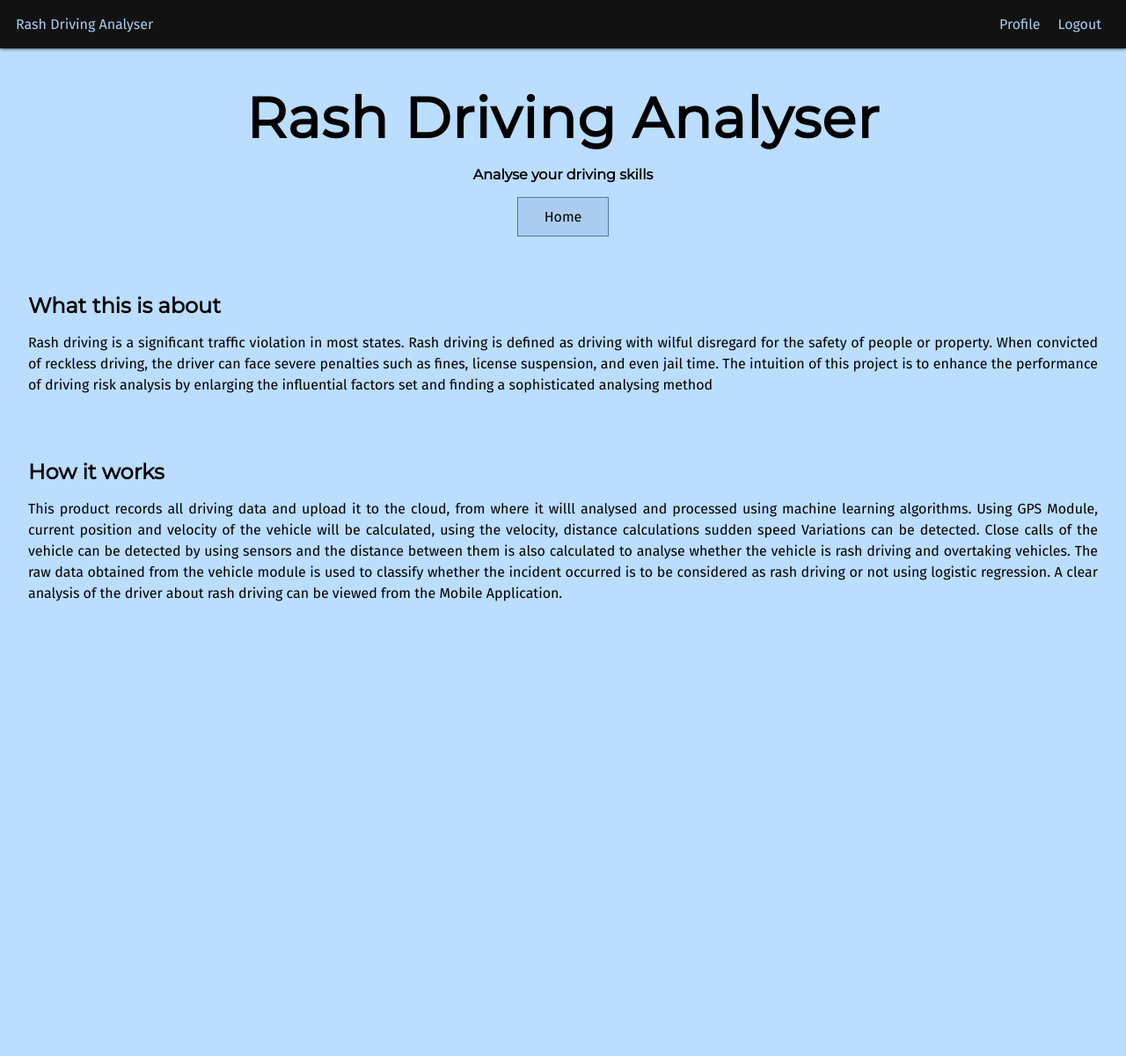
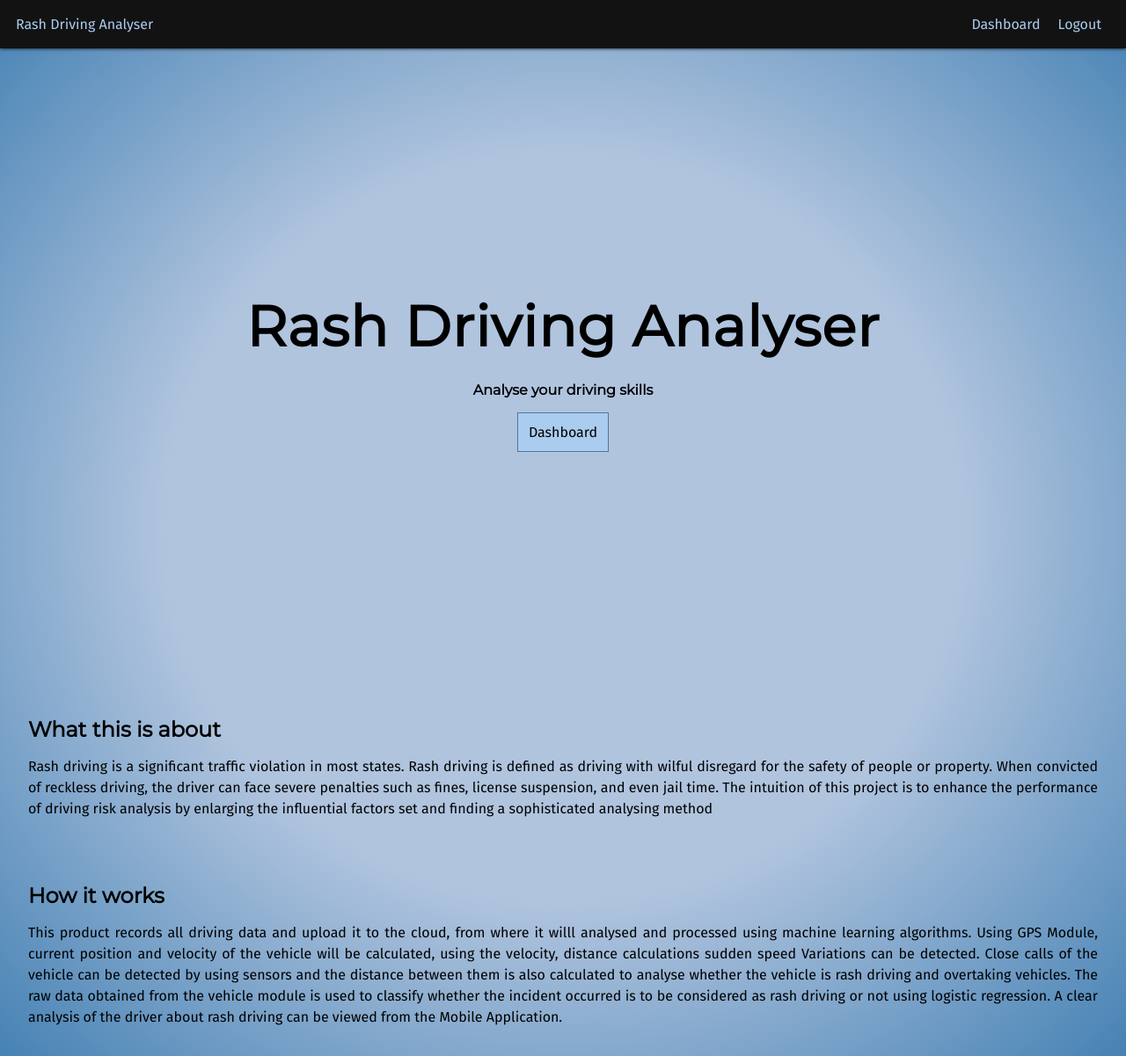
Before and after one commit to Yukon2077/Rash-Driving-Analyser, a Flask app: page / in a window 1280 px wide. Shown: the whole page at 88% size. Before the commit the page ends 684 px from the top, so only its background shows below. Run offline with Flask 3, Linux system fonts and the light colour scheme; the visitor is signed in with stand-in values (Sample User, id 1).

Commit message:
changed Home/Profile to Dashboard

```diff
--- a/Flask/app/main/views.py
+++ b/Flask/app/main/views.py
@@ -27,7 +27,7 @@ def login():
             if user:
                 if check_password_hash(user.password, password):
                     session['user_id'] = user.user_id
-                    return redirect(url_for('.home'))
+                    return redirect(url_for('.dashboard'))
                 else:
                     flash('Wrong password or email')
                     return redirect(url_for('.login'))  # Wrong password...............or email, I dunno
@@ -36,7 +36,7 @@ def login():
                 return redirect(url_for('.login'))  # Email doesn't exists
         return render_template('login.html', login_form=login_form)
     else:
-        return redirect(url_for('.home'))
+        return redirect(url_for('.dashboard'))
 
 
 @main.route('/register', methods=['GET', 'POST'])
@@ -57,7 +57,7 @@ def register():
                 db.session.commit()
                 if user.user_id:
                     session['user_id'] = user.user_id
-                    return redirect(url_for('.home'))
+                    return redirect(url_for('.dashboard'))
                 else:
                     flash('Something went wrong')
                     return redirect(url_for('.register'))
@@ -67,16 +67,16 @@ def register():
         return render_template('register.html',
                                register_form=register_form)
     else:
-        return redirect(url_for('.home'))
+        return redirect(url_for('.dashboard'))
 
 
-@main.route('/home')
-def home():
+@main.route('/dashboard')
+def dashboard():
     if 'user_id' in session:
         user = User.query.with_entities(User.name, User.email).filter_by(user_id=session['user_id']).first()
         vehicles = Vehicle.query.filter_by(user_id=session['user_id']).all()
         vehicle_count = Vehicle.query.filter_by(user_id=session['user_id']).count()
-        return render_template('home.html', user=user, vehicles=vehicles, vehicle_count=vehicle_count)
+        return render_template('dashboard.html', user=user, vehicles=vehicles, vehicle_count=vehicle_count)
     else:
         return redirect(url_for('.login'))
 
@@ -107,7 +107,7 @@ def connect():
             db.session.add(vehicle)
             db.session.commit()
             current_app.logger.debug('vehicle added')
-            return redirect(url_for('.home'))
+            return redirect(url_for('.dashboard'))
         return render_template('connect.html', connect_form=connect_form)
     else:
         return redirect(url_for('.login'))
--- a/Flask/app/static/css/styles.css
+++ b/Flask/app/static/css/styles.css
@@ -28,11 +28,19 @@ html::-webkit-scrollbar-thumb {
 }
 
 body {
-	background: #BBDDFF;
-	/*background: radial-gradient(lightsteelblue 50%, steelblue);*/
+	background: radial-gradient(lightsteelblue 50%, steelblue);
 	display: flex;
 	flex-flow: column;
 	min-height: 85vh;
+}
+
+.display {
+	height: 90vh;
+	display: flex;
+	flex-direction: column;
+	align-items: center;
+	justify-content: center;
+
 }
 
 .display h1 {
--- a/Flask/app/templates/index.html
+++ b/Flask/app/templates/index.html
@@ -11,7 +11,7 @@
     {% if 'user_id' not in session %}
     <a href='/login' class="button">Login</a><a href='/register' class="button">Register</a>
     {% else %}
-    <a href='/home' class="button">Home</a>
+    <a href='/dashboard' class="button">Dashboard</a>
     {% endif %}
 
 </section>
--- a/Flask/app/templates/skeleton.html
+++ b/Flask/app/templates/skeleton.html
@@ -18,7 +18,7 @@
 				<li><a href="/login" class="nav-link">Login</a></li>
 				<li><a href="/register" class="nav-link">Register</a></li>
                 {% else %}
-				<li><a href="/home" class="nav-link">Profile</a></li>
+				<li><a href="/dashboard" class="nav-link">Dashboard</a></li>
 				<li><a href="/logout" class="nav-link">Logout</a></li>
                 {% endif %}
 			</ul>
```
Also changed, not shown: Flask/app/templates/dashboard.html (renamed from Flask/app/templates/home.html), 2 other files. Lines whose indentation alone changed are shown as unchanged.
